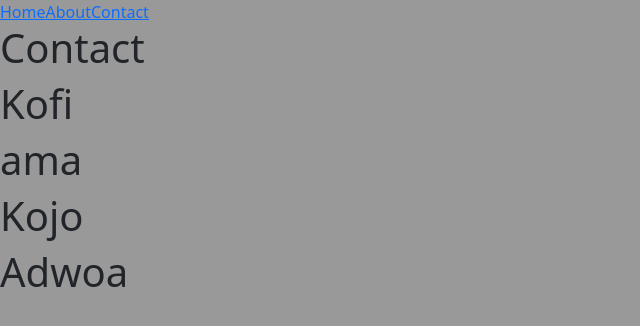
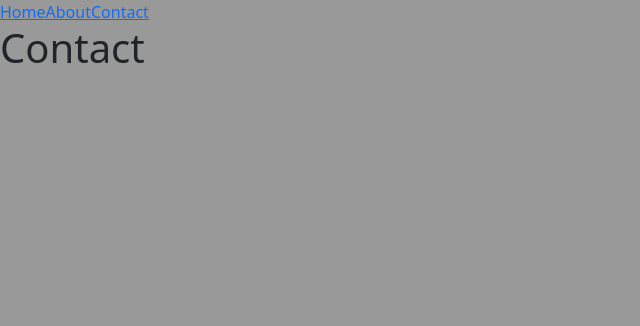
Before and after one commit to codetrainafrica/g20-react, a React (Create React App) app: page /contact in a window 1280 px wide. Shown: the top 326 px of the page, without its empty margins (0-640 px from the left). Built offline with nearby package versions, Linux system fonts and the light colour scheme.

Commit message:
implement lifecycle methods

```diff
--- a/package.json
+++ b/package.json
@@ -6,6 +6,7 @@
     "@testing-library/jest-dom": "^5.11.4",
     "@testing-library/react": "^11.1.0",
     "@testing-library/user-event": "^12.1.10",
+    "axios": "^0.25.0",
     "bootstrap": "5.1.3",
     "react": "^17.0.2",
     "react-bootstrap": "^2.1.1",
--- a/src/pages/Contact.js
+++ b/src/pages/Contact.js
@@ -1,17 +1,33 @@
 import React from "react";
-import { useNavigate } from "react-router-dom";
+// import { useNavigate } from "react-router-dom";
 
-export default function Contact() {
-  const users = ["Kofi", "ama", "Kojo", "Adwoa"];
+class Contact extends React.Component {
+  componentDidMount() {
+    console.log("Contact mounted");
+  }
 
-  const navigate = useNavigate();
+  render() {
+    return (
+      <div>
+        <h1>Contact</h1>
+      </div>
+    );
+  }
+}
 
-  return (
-    <div>
-      <h1>Contact</h1>
-      {users.map((user, index) => {
-        return <h1 onClick={() => navigate(`/details/${index}`)}>{user}</h1>;
-      })}
-    </div>
-  );
-}
+export default Contact;
+
+// export default function Contact() {
+//   const users = ["Kofi", "ama", "Kojo", "Adwoa"];
+
+//   const navigate = useNavigate();
+
+//   return (
+//     <div>
+//       <h1>Contact</h1>
+//       {users.map((user, index) => {
+//         return <h1 onClick={() => navigate(`/details/${index}`)}>{user}</h1>;
+//       })}
+//     </div>
+//   );
+// }
--- a/src/pages/Home.js
+++ b/src/pages/Home.js
@@ -1,10 +1,108 @@
-import React from "react";
+import React, { useEffect, useState } from "react";
+import { Button } from "react-bootstrap";
+import axios from "axios";
 
-export default function Home(props) {
-  console.log(props);
-  return (
-    <div>
-      <h1>Home</h1>
-    </div>
-  );
+// const Home = () => {
+//   const [number, setNumber] = useState(0);
+//   const [posts, setPosts] = useState([]);
+
+//   async function getData() {
+//     try {
+//       const response = await axios.get(
+//         "http://jsonplaceholder.typicode.com/posts"
+//       );
+
+//       setPosts(response.data);
+//     } catch (error) {
+//       console.log(error);
+//     }
+//   }
+
+//   useEffect(() => {
+//     console.log("Home mounted");
+//     getData();
+
+//     return () => {
+//       console.log("Home unmounted");
+//     };
+//   }, []);
+
+//   useEffect(() => {
+//     console.log("State updated");
+//   }, [number]);
+
+//   return (
+//     <div>
+//       <h1>Home</h1>
+//       <p>{number}</p>
+
+//       {/* <Button variant="primary" onClick={() => setNumber(number + 1)}>
+//         Add One
+//       </Button> */}
+
+//       {posts.map((post) => {
+//         return <h1>{post.title}</h1>;
+//       })}
+//     </div>
+//   );
+// };
+
+// export default Home;
+
+class Home extends React.Component {
+  constructor() {
+    super();
+    this.state = { number: 0, posts: [] };
+  }
+
+  getData = async () => {
+    try {
+      const response = await axios.get(
+        "http://jsonplaceholder.typicode.com/posts"
+      );
+
+      this.setState({ posts: response.data });
+    } catch (e) {
+      console.log(e);
+    }
+  };
+
+  componentDidMount() {
+    console.log("Home mounted");
+
+    this.getData();
+    // fetch("http://jsonplaceholder.typicode.com/posts").then((data) => {
+    //   console.log(data.json());
+    // });
+  }
+
+  // componentDidUpdate() {
+  //   console.log("State updated");
+  // }
+
+  // componentWillUnmount() {
+  //   console.log("Home unmounted");
+  // }
+
+  render() {
+    return (
+      <div>
+        <h1>Home</h1>
+        <p>{this.state.number}</p>
+
+        {/* <Button
+          variant="primary"
+          onClick={() => this.setState({ number: this.state.number + 1 })}
+        >
+          Add one
+        </Button> */}
+
+        {this.state.posts.map((post) => {
+          return <h1 key={post.id}>{post.title}</h1>;
+        })}
+      </div>
+    );
+  }
 }
+
+export default Home;
```
Also changed, not shown: 1 other file (tests, documents, lock files or other folders).
